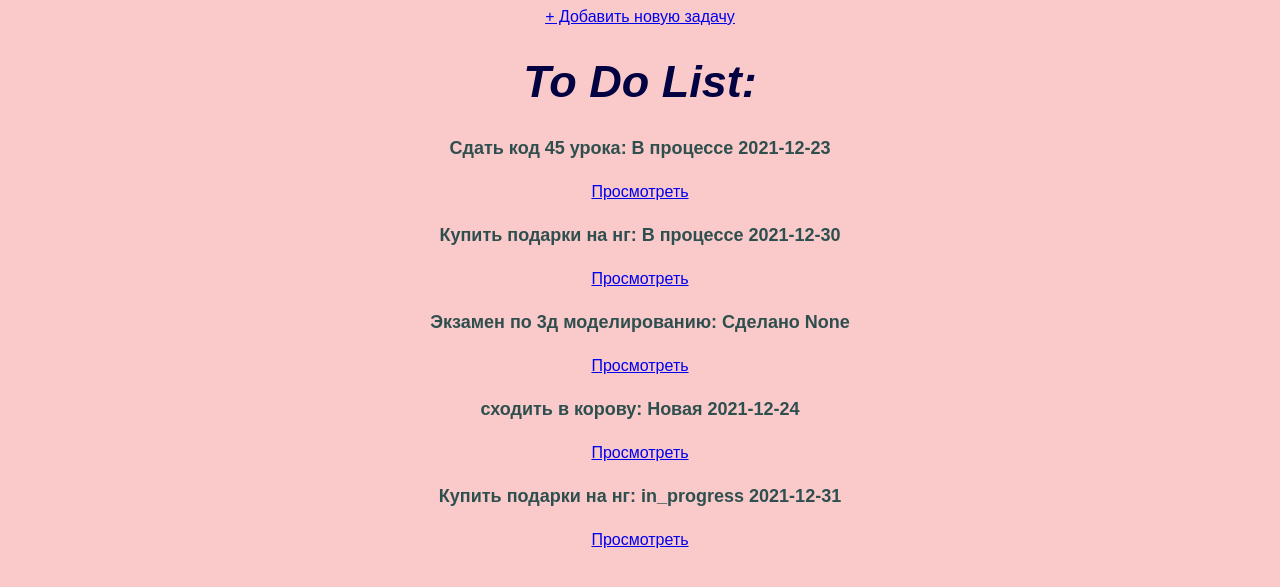
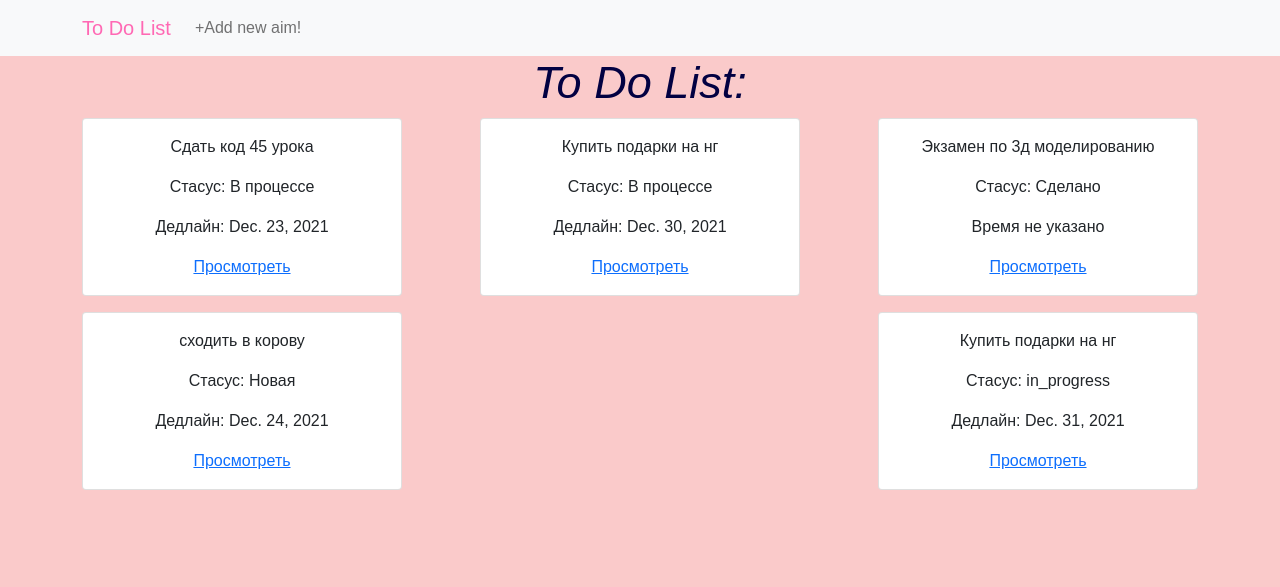
Before and after one commit to aaimry/todolist2.0, a Django app: page / in a window 1280 px wide. Shown: the top 587 px of the page. Run offline with Django 4.2, Linux system fonts and the light colour scheme; data comes from the database, SQL or seed files in the repository.

Commit message:
создан файл base.html и далее унаследовали его в других шаблонах

```diff
--- /dev/null
+++ b/source/todolist/templates/base.html
@@ -0,0 +1,37 @@
+{% load static %}
+<!doctype html>
+<html lang="en">
+<head>
+    <meta charset="UTF-8">
+    <meta name="viewport"
+          content="width=device-width, user-scalable=no, initial-scale=1.0, maximum-scale=1.0, minimum-scale=1.0">
+    <meta http-equiv="X-UA-Compatible" content="ie=edge">
+    <title>{% block title %}To Do List{% endblock %}</title>
+    <link href="https://cdn.jsdelivr.net/npm/bootstrap@5.1.3/dist/css/bootstrap.min.css" rel="stylesheet" integrity="sha384-1BmE4kWBq78iYhFldvKuhfTAU6auU8tT94WrHftjDbrCEXSU1oBoqyl2QvZ6jIW3" crossorigin="anonymous">
+    <link rel="stylesheet"  href="{% static '/style.css' %}">
+</head>
+<body>
+<nav class="navbar navbar-expand-lg navbar-light bg-light">
+  <div class="container">
+    <a class="navbar-brand" style="color: hotpink" href="{% url 'index' %}">To Do List</a>
+    <button class="navbar-toggler" type="button" data-bs-toggle="collapse" data-bs-target="#navbarNav" aria-controls="navbarNav" aria-expanded="false" aria-label="Toggle navigation">
+      <span class="navbar-toggler-icon"></span>
+    </button>
+    <div class="collapse navbar-collapse" id="navbarNav">
+      <ul class="navbar-nav">
+          {% block nav %}
+        <li class="nav-item">
+          <a class="nav-link" aria-current="page" href="{% url 'list_add' %}">+Add new aim!</a>
+        </li>
+          {% endblock %}
+      </ul>
+    </div>
+  </div>
+</nav>
+<div class="container">
+    {% block content %}{% endblock %}
+</div>
+
+<script src="https://cdn.jsdelivr.net/npm/bootstrap@5.1.3/dist/js/bootstrap.bundle.min.js" integrity="sha384-ka7Sk0Gln4gmtz2MlQnikT1wXgYsOg+OMhuP+IlRH9sENBO0LRn5q+8nbTov4+1p" crossorigin="anonymous"></script>
+</body>
+</html>
--- a/source/todolist/templates/todolist.html
+++ b/source/todolist/templates/todolist.html
@@ -1,22 +1,23 @@
-{% load static %}
+{% extends 'base.html' %}
 
-<!doctype html>
-<html lang="en">
-<head>
-    <meta charset="UTF-8">
-    <meta name="viewport"
-          content="width=device-width, user-scalable=no, initial-scale=1.0, maximum-scale=1.0, minimum-scale=1.0">
-    <meta http-equiv="X-UA-Compatible" content="ie=edge">
-    <title>Document</title>
-    <link rel="stylesheet"  href="{% static '/style.css' %}">
-</head>
-<body>
-<a href="{% url 'list_add' %}"> + Добавить новую задачу</a>
+{% block content %}
 <h1>To Do List:</h1>
-    {% for aim in aim_list %}
-        <h4>{{ aim }}</h4>
-        <a href="{% url 'list_check' aim.pk %}">Просмотреть</a>
-    {% endfor %}
-
-</body>
-</html>
+    <div class="container">
+        <div class="row justify-content-between">
+        {% for aim in aim_list %}
+            <div class="card mb-3" style="width: 20rem;">
+                <div class="card-body">
+                    <p>{{aim.aim}}</p>
+                    <p>Стасус: {{ aim.status }}</p>
+                    {% if aim.deadline_at is None %}
+                        <p>Время не указано</p>
+                    {% else %}
+                        <p>Дедлайн: {{ aim.deadline_at }}</p>
+                    {% endif %}
+                    <a href="{% url 'list_check' aim.pk %}">Просмотреть</a>
+                    </div>
+                </div>
+        {% endfor %}
+        </div>
+    </div>
+{% endblock %}
```
Also changed, not shown: source/todolist/templates/check_list.html (+16 -20 lines), source/todolist/templates/todolist_create.html (+17 -24 lines).
